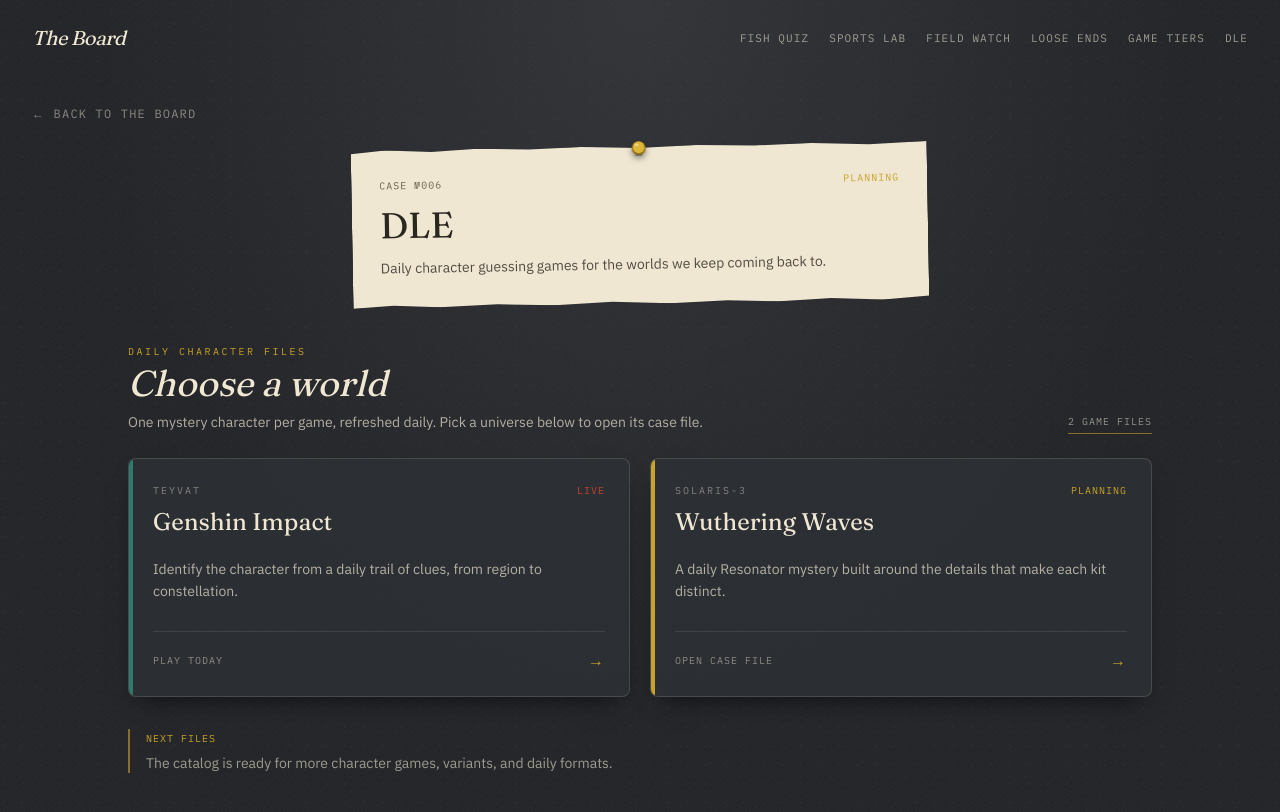
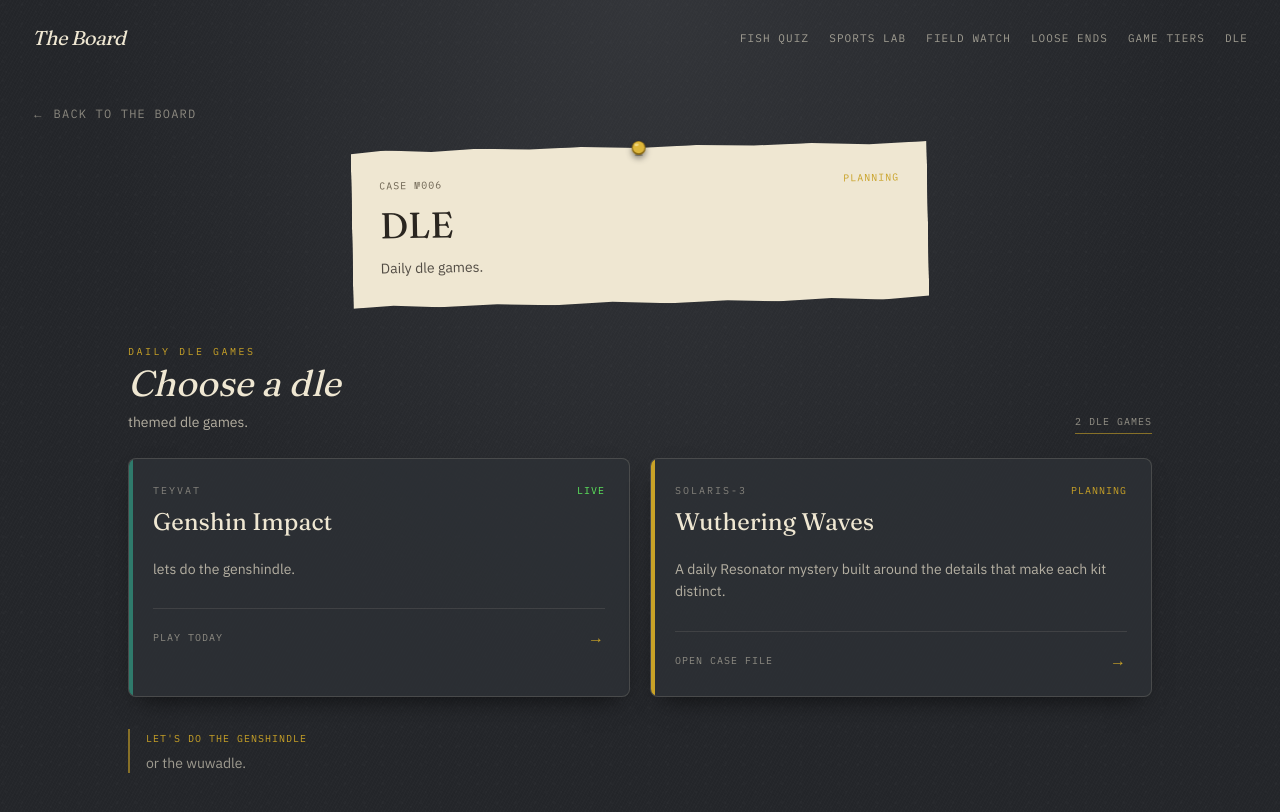
Before and after one commit to dut-inc/project-website, a Next.js app: page /dle in a window 1280 px wide. Shown: the top 812 px of the page. Built offline with nearby package versions, Linux system fonts and the light colour scheme.

Commit message:
Fix some text and format

```diff
--- a/app/dle/page.tsx
+++ b/app/dle/page.tsx
@@ -12,7 +12,7 @@ export default function DlePage() {
         title={project.title}
         status={project.status}
         pin={project.pin}
-        description="Daily character guessing games for the worlds we keep coming back to."
+        description="Daily dle games."
       />
       <DleHub />
     </div>
--- a/components/dle/DleGameShell.tsx
+++ b/components/dle/DleGameShell.tsx
@@ -22,7 +22,7 @@ export default function DleGameShell({ game }: { game: DleGame }) {
           <div className="p-6 sm:p-9">
             <div className="flex flex-wrap items-start justify-between gap-4">
               <div>
-                <p className="font-mono text-[10px] uppercase tracking-[0.25em] text-cream/45">{game.world} / daily character file</p>
+                <p className="font-mono text-[10px] uppercase tracking-[0.25em] text-cream/45">{game.world} / daily character</p>
                 <h1 id="dle-game-heading" className="mt-2 font-display text-4xl italic text-cream sm:text-5xl">{game.title}</h1>
               </div>
               <span className={`font-mono text-[10px] uppercase tracking-widest ${statusColor[game.status]}`}>
@@ -71,11 +71,11 @@ export default function DleGameShell({ game }: { game: DleGame }) {
         <div className="mt-8 grid gap-5 sm:grid-cols-2">
           <div className="border-l-2 border-pinTeal/70 pl-4">
             <p className="font-mono text-[10px] uppercase tracking-widest text-pinTeal">Planned format</p>
-            <p className="mt-2 text-sm leading-relaxed text-cream/65">Progressive clues, one daily answer, and a shareable result grid.</p>
+            <p className="mt-2 text-sm leading-relaxed text-cream/65">let&apos;s do the dle.</p>
           </div>
           <div className="border-l-2 border-pinGold/70 pl-4">
-            <p className="font-mono text-[10px] uppercase tracking-widest text-pinGold">Built to grow</p>
-            <p className="mt-2 text-sm leading-relaxed text-cream/65">Each universe has its own catalog entry while the game mechanics stay shared.</p>
+            <p className="font-mono text-[10px] uppercase tracking-widest text-pinGold">Everyday</p>
+            <p className="mt-2 text-sm leading-relaxed text-cream/65">play the dle everyday.</p>
           </div>
         </div>
       </section>
--- a/components/dle/DleHub.tsx
+++ b/components/dle/DleHub.tsx
@@ -4,7 +4,7 @@ import { DLE_GAMES } from "@/lib/dleGames";
 const statusColor = {
   PLANNING: "text-pinGold",
   "IN DEVELOPMENT": "text-pinTeal",
-  LIVE: "text-pinRed",
+  LIVE: "text-pinGreen",
 } as const;
 
 export default function DleHub() {
@@ -12,16 +12,16 @@ export default function DleHub() {
     <section className="mx-auto mt-10 max-w-5xl" aria-labelledby="dle-games-heading">
       <div className="mb-6 flex flex-wrap items-end justify-between gap-4">
         <div>
-          <p className="font-mono text-[10px] uppercase tracking-[0.25em] text-pinGold">daily character files</p>
+          <p className="font-mono text-[10px] uppercase tracking-[0.25em] text-pinGold">daily dle games</p>
           <h2 id="dle-games-heading" className="mt-1 font-display text-3xl italic text-cream sm:text-4xl">
-            Choose a world
+            Choose a dle
           </h2>
           <p className="mt-2 max-w-2xl text-sm leading-relaxed text-cream/70">
-            One mystery character per game, refreshed daily. Pick a universe below to open its case file.
+            themed dle games.
           </p>
         </div>
         <span className="border-b border-pinGold/60 pb-1 font-mono text-[10px] uppercase tracking-widest text-cream/55">
-          {DLE_GAMES.length} game files
+          {DLE_GAMES.length} dle games
         </span>
       </div>
 
@@ -57,8 +57,8 @@ export default function DleHub() {
       </div>
 
       <div className="mt-8 border-l-2 border-pinGold/60 pl-4 text-sm text-cream/60">
-        <p className="font-mono text-[10px] uppercase tracking-widest text-pinGold">Next files</p>
-        <p className="mt-1">The catalog is ready for more character games, variants, and daily formats.</p>
+        <p className="font-mono text-[10px] uppercase tracking-widest text-pinGold">let&apos;s do the genshindle</p>
+        <p className="mt-1">or the wuwadle.</p>
       </div>
     </section>
   );
--- a/components/dle/GenshinDle.tsx
+++ b/components/dle/GenshinDle.tsx
@@ -184,7 +184,7 @@ export default function GenshinDle() {
     if (isCorrect || nextGuesses.length >= MAX_GUESSES) {
       setIsComplete(true);
       setResult(isCorrect ? "won" : "lost");
-      setNotice(isCorrect ? `Case solved in ${nextGuesses.length} ${nextGuesses.length === 1 ? "guess" : "guesses"}.` : `The answer was ${answer.name}.`);
+      setNotice(isCorrect ? `Character guessed in ${nextGuesses.length} ${nextGuesses.length === 1 ? "guess" : "guesses"}.` : `The answer was ${answer.name}.`);
     }
   }
 
@@ -208,12 +208,12 @@ export default function GenshinDle() {
       <div className="rounded-lg border border-cream/15 bg-wall2/80 p-5 shadow-[0_18px_34px_-16px_rgba(0,0,0,0.75)] sm:p-8">
         <div className="flex flex-wrap items-end justify-between gap-4 border-b border-cream/10 pb-5">
           <div>
-            <p className="font-mono text-[10px] uppercase tracking-[0.25em] text-pinTeal">Teyvat / daily character file</p>
+            <p className="font-mono text-[10px] uppercase tracking-[0.25em] text-pinTeal">JENSHINDLE</p>
             <h1 id="genshin-dle-heading" className="mt-2 font-display text-3xl italic text-cream sm:text-4xl">Who is today&apos;s character?</h1>
-            <p className="mt-2 text-sm text-cream/65">Guess the character. Green means you found a match.</p>
+            <p className="mt-2 text-sm text-cream/65">Guess the Genshin character.</p>
           </div>
           <div className="text-right font-mono text-[10px] uppercase tracking-widest text-cream/50">
-            <p>Daily case</p>
+            <p>Daily character</p>
             <p className="mt-1 text-pinGold">{guesses.length} / {MAX_GUESSES} guesses</p>
           </div>
         </div>
@@ -302,10 +302,10 @@ export default function GenshinDle() {
               <div className={`h-2 ${result === "won" ? "bg-pinTeal" : "bg-pinGold"}`} aria-hidden />
               <div className="p-6 text-center sm:p-8">
                 <p className={`font-mono text-[10px] uppercase tracking-[0.3em] ${result === "won" ? "text-pinTeal" : "text-pinGold"}`}>
-                  {result === "won" ? "Case solved" : "Case closed"}
+                  {result === "won" ? "Character guessed" : "Character not guessed"}
                 </p>
                 <h2 id="genshin-result-title" className="mt-2 font-display text-4xl italic text-cream">
-                  {result === "won" ? "Excellent work." : "The trail went cold."}
+                  {result === "won" ? "Lets do the jenshindle again." : "You lost the jenshindle."}
                 </h2>
                 <p className="mt-2 text-sm text-cream/65">
                   {result === "won" ? `You found the answer in ${guesses.length} ${guesses.length === 1 ? "guess" : "guesses"}.` : "The correct character was hiding in plain sight."}
@@ -376,7 +376,7 @@ export default function GenshinDle() {
         <div className="mt-7 grid gap-4 border-t border-cream/10 pt-5 text-xs text-cream/55 sm:grid-cols-3">
           <p><span className="mr-2 inline-block h-2.5 w-2.5 rounded-sm bg-pinTeal align-middle" />Exact match</p>
           <p><span className="mr-2 inline-block h-2.5 w-2.5 rounded-sm bg-pinGold align-middle" />Higher or lower version</p>
-          <p><span className="mr-2 inline-block h-2.5 w-2.5 rounded-sm bg-pinRed align-middle" />Different value</p>
+          <p><span className="mr-2 inline-block h-2.5 w-2.5 rounded-sm bg-pinRed align-middle" />Wrong value</p>
         </div>
       </div>
     </section>
--- a/lib/dleGames.ts
+++ b/lib/dleGames.ts
@@ -15,7 +15,7 @@ export const DLE_GAMES: DleGame[] = [
     slug: "genshin-impact",
     title: "Genshin Impact",
     world: "Teyvat",
-    description: "Identify the character from a daily trail of clues, from region to constellation.",
+    description: "lets do the genshindle.",
     status: "LIVE",
     accent: "teal",
   },
--- a/lib/projects.ts
+++ b/lib/projects.ts
@@ -112,7 +112,7 @@ export const projects: Map<ProjectId, Project> = new Map([
       href: "/dle",
       status: "PLANNING",
       updated: "2026-08-31",
-      summary: "daily character guessing games for Teyvat, Solaris-3, and whatever world comes next",
+      summary: "daily dle games",
       rotation: 1.5,
       paper: "kraft",
       pin: "gold",
--- a/tailwind.config.ts
+++ b/tailwind.config.ts
@@ -20,6 +20,7 @@ const config: Config = {
         pinTeal: "#2F7A6B",
         pinGold: "#C9A227",
         pinNavy: "#274B6D",
+        pinGreen: "#5CE65C",
         shelf: {
           walnut: "#3A271C",
           wood: "#62442E",
```
